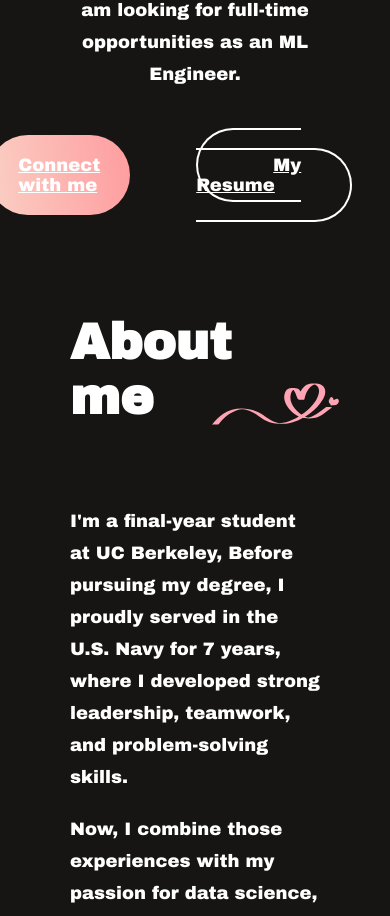
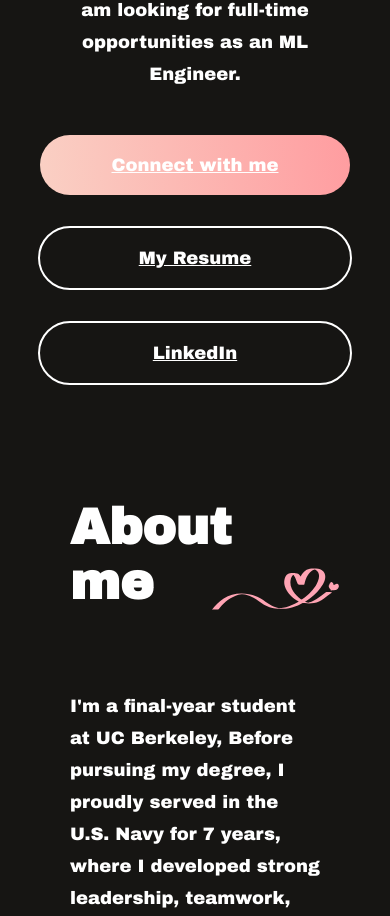
Before and after one commit to jamiekm1004/jamiekm1004.github.io, a React (Vite) app: page / in a window 390 px wide. Shown: the part 1080-1996 px from the top of the page. Built offline with nearby package versions, Linux system fonts and the light colour scheme.

Commit message:
hero.css updated

```diff
--- a/src/Components/Hero/Hero.css
+++ b/src/Components/Hero/Hero.css
@@ -32,24 +32,51 @@
   font-size: 24px;
   font-weight: 500;
   margin-bottom: 50px;
+  flex-wrap: wrap;
+  justify-content: center;
 }
 .hero-connect{
   padding: 25px 45px;
   border-radius: 50px;
   background: linear-gradient(264deg, #ff9a9e -5.09%, #fad0c4 100%);
   cursor: pointer;
+  width: 240px;
+  display: flex;
+  justify-content: center;
 }
-.hero-resume .resume-link{
-  padding: 25px 75px;
+.hero-resume {
+  padding: 25px 45px;
   border-radius: 50px;
-  color:white;
   border: 2px solid white;
+  color: white;
   cursor: pointer;
+  width: 240px;
+  display: flex;
+  justify-content: center;
+}
+.hero-resume a {
+  color: white;
+}
+.hero-linkedin {
+  padding: 25px 45px;
+  border-radius: 50px;
+  border: 2px solid white;
+  color: white;
+  cursor: pointer;
+  width: 240px;
+  display: flex;
+  justify-content: center;
+}
+.hero-linkedin a {
+  color: white;
 }
 .hero-connect:hover{
   border: 2px solid white;
 }
-.hero-resume .resume-link:hover{
+.hero-resume:hover{
+  border-color: #ff9a9e;
+}
+.hero-linkedin:hover{
   border-color: #ff9a9e;
 }
 @media(max-width:768px){
@@ -69,17 +96,22 @@
     margin: 10px 0px;
   }
   .hero-action{
+    flex-direction: column;
     gap: 16px;
     font-size: 18px;
     font-weight: 500;
-    margin-bottom: 50px;
   }
   .hero-connect{
     padding: 20px 30px;
     border-radius: 40px;
+    width: 250px;
+    margin-bottom: 15px;
   }
-  .hero-resume{
-    padding: 20px 50px;
+  .hero-resume,
+  .hero-linkedin{
+    padding: 20px 30px;
     border-radius: 40px;
+    width: 250px;
+    margin-bottom: 15px;
   }
 }
--- a/src/Components/Hero/Hero.jsx
+++ b/src/Components/Hero/Hero.jsx
@@ -18,6 +18,12 @@ const Hero = () => {
               My Resume
             </a>
         </div>
+        <div className="hero-linkedin">
+          <a href="https://www.linkedin.com/in/jamie-kim-stat"
+          target="_blank"
+          rel="noopener noreferrer"
+          className="linkedin-button">LinkedIn</a>
+        </div>
       </div>
     </div>
   )
```
